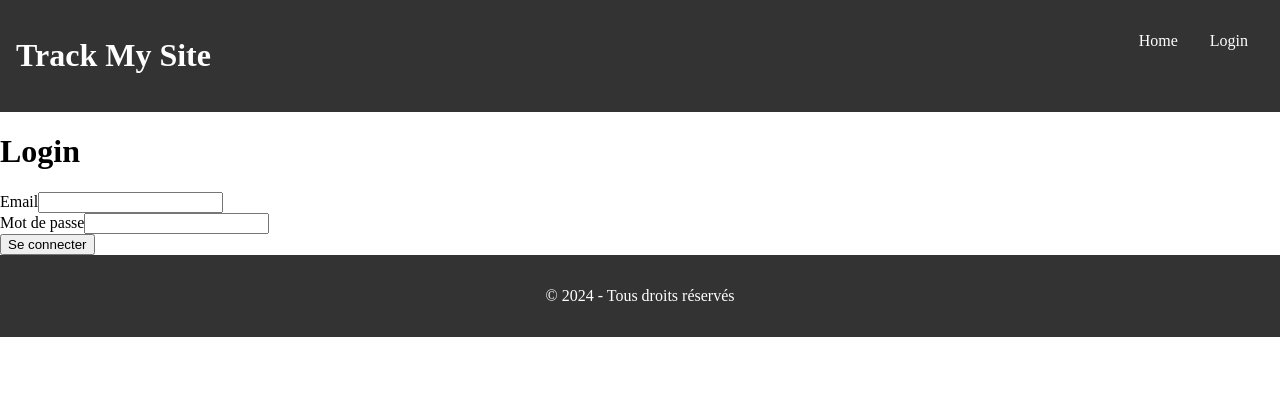
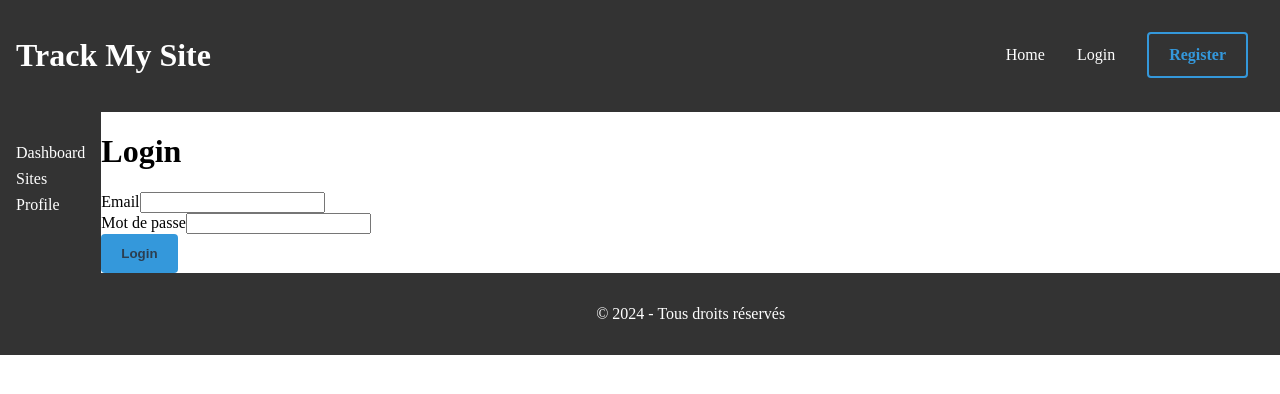
Before and after one commit to eliooooooo/Vue-Dashboard, a Vue app: page /login in a window 1280 px wide. Shown: the top 394 px of the page. Built offline with nearby package versions, Linux system fonts and the light colour scheme.

Commit message:
Feat: structure init

```diff
--- a/src/App.vue
+++ b/src/App.vue
@@ -1,13 +1,28 @@
 <script setup>
 import Footer from './components/Footer.vue'
 import Header from './components/Header.vue'
+import Aside from './components/Aside.vue'
 </script>
 
 <template>
   <Header />
-  <router-view />
-  <Footer />
+  <div class="container_aside">
+    <Aside />
+    <div class="container_content">
+      <router-view />
+      <Footer />
+    </div>
+  </div>
 </template>
 
 <style scoped>
+.container_aside {
+  display: flex;
+  flex-wrap: nowrap;
+  width: 100%;
+}
+
+.container_content {
+  flex-grow: 1;
+}
 </style>
--- /dev/null
+++ b/src/assets/css/button.css
@@ -0,0 +1,53 @@
+.btn {
+    transition: all 0.2s ease-in-out;
+    border-radius: 0.5rem;
+    border: none;
+    padding: 1.25rem 2.5rem;
+    display: block;
+    cursor: pointer;
+    text-decoration: none;
+    font-weight: 600;
+    color: var(--text-color);
+}
+
+.btn.primary {
+    background-color: var(--primary-color);
+}
+
+.btn.primary:hover {
+    background-color: var(--primary-color-dark);
+}
+
+.btn.secondary {
+    background-color: var(--secondary-color);
+}
+
+.btn.small {
+    padding: 0.75rem 1.25rem;
+    border-radius: 0.25rem;
+}
+
+.btn.outline {
+    background-color: transparent;
+    border: 2px solid;
+}
+
+.btn.primary.outline {
+    color: var(--primary-color);
+    border-color: var(--primary-color);
+}
+
+.btn.primary.outline:hover {
+    background-color: var(--primary-color);
+    color: var(--text-color);
+}
+
+.btn.secondary.outline {
+    color: var(--secondary-color);
+    border-color: var(--secondary-color);
+}
+
+.btn.secondary.outline:hover {
+    background-color: var(--secondary-color);
+    color: var(--text-color);
+}
--- /dev/null
+++ b/src/assets/css/colors.css
@@ -0,0 +1,8 @@
+:root {
+    --primary-color: #3498db;
+    --primary-color-dark: #0d4e7a;
+    --secondary-color: #2ecc71;
+    --accent-color: #e74c3c;
+    --background-color: #ecf0f1;
+    --text-color: #2c3e50;
+}
--- /dev/null
+++ b/src/components/Aside.vue
@@ -0,0 +1,33 @@
+<script>
+</script>
+
+<template>
+    <aside>
+        <nav>
+            <ul>
+                <li><router-link to="/dashboard">Dashboard</router-link></li>
+                <li><router-link to="/sites">Sites</router-link></li>
+                <li><router-link to="/profile">Profile</router-link></li>
+            </ul>
+        </nav>
+    </aside>
+</template>
+
+<style scoped>
+    aside {
+        background-color: #333;
+        color: white;
+        padding: 1rem;
+    }
+    nav ul {
+        list-style: none;
+        padding: 0;
+    }
+    nav ul li {
+        margin: 0.5rem 0;
+    }
+    nav ul li a {
+        color: white;
+        text-decoration: none;
+    }
+</style>
--- a/src/components/Header.vue
+++ b/src/components/Header.vue
@@ -8,6 +8,7 @@
             <ul>
                 <li><router-link to="/">Home</router-link></li>
                 <li><router-link to="/login">Login</router-link></li>
+                <li><router-link to="/register" class="btn primary small outline">Register</router-link></li>
             </ul>
         </nav>
     </header>
@@ -25,6 +26,7 @@
     nav ul {
         display: flex;
         justify-content: center;
+        align-items: center;
         list-style: none;
         padding: 0;
     }
--- a/src/components/Login.vue
+++ b/src/components/Login.vue
@@ -13,7 +13,7 @@
                 <label for="password">Mot de passe</label>
                 <input type="password" id="password" name="password" />
             </div>
-            <button type="submit">Se connecter</button>
+            <button type="submit" class="btn primary small">Login</button>
         </form>
     </div>
 </template>
--- a/src/style.css
+++ b/src/style.css
@@ -1,4 +1,16 @@
+@import './assets/css/colors.css';
+@import './assets/css/button.css';
+
 body {
   margin: 0;
   padding: 0;
 }
+
+a {
+  color: var(--primary-color);
+  transition: all 0.1s ease-in-out;
+}
+
+a:hover {
+  color: var(--primary-color-dark);
+}
```
